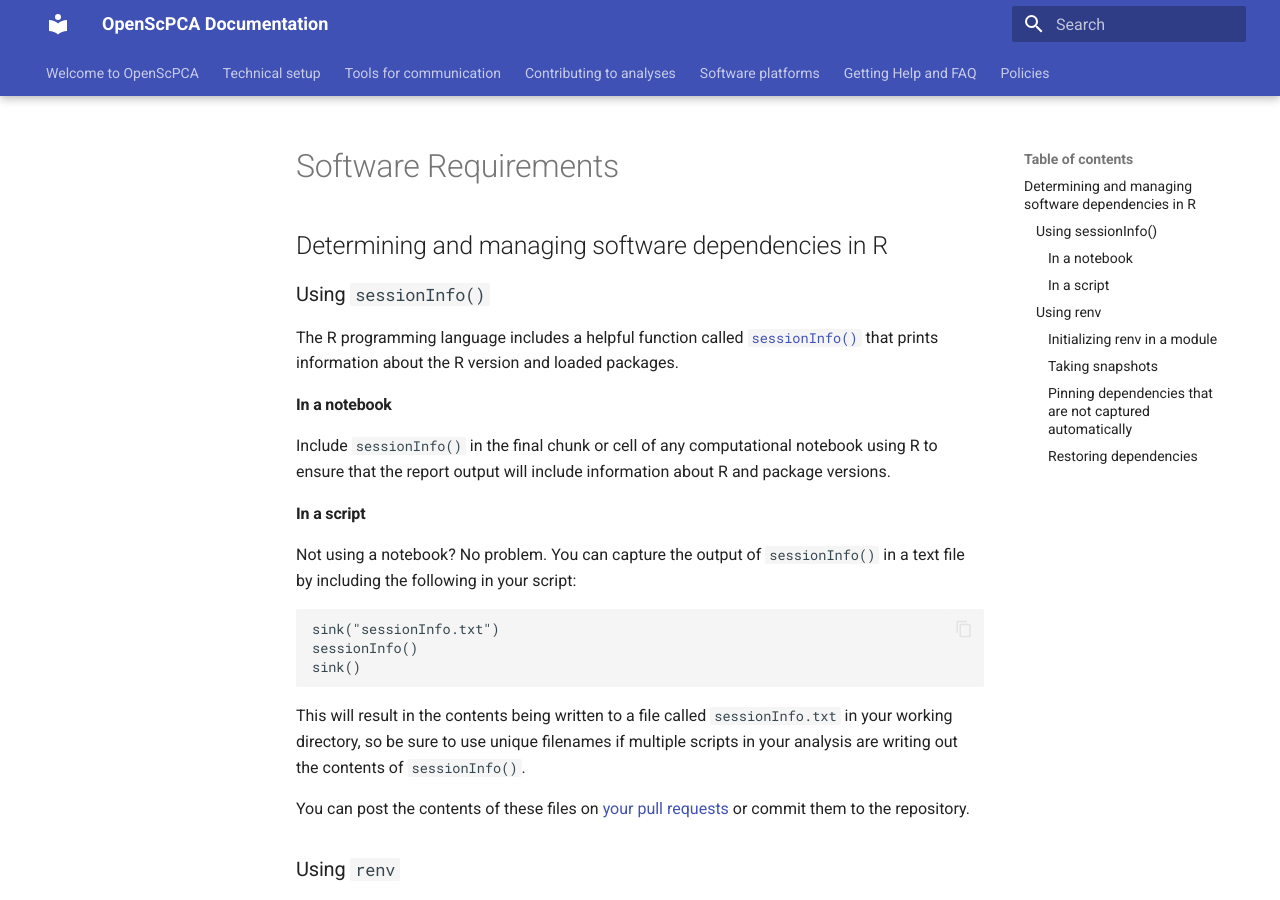
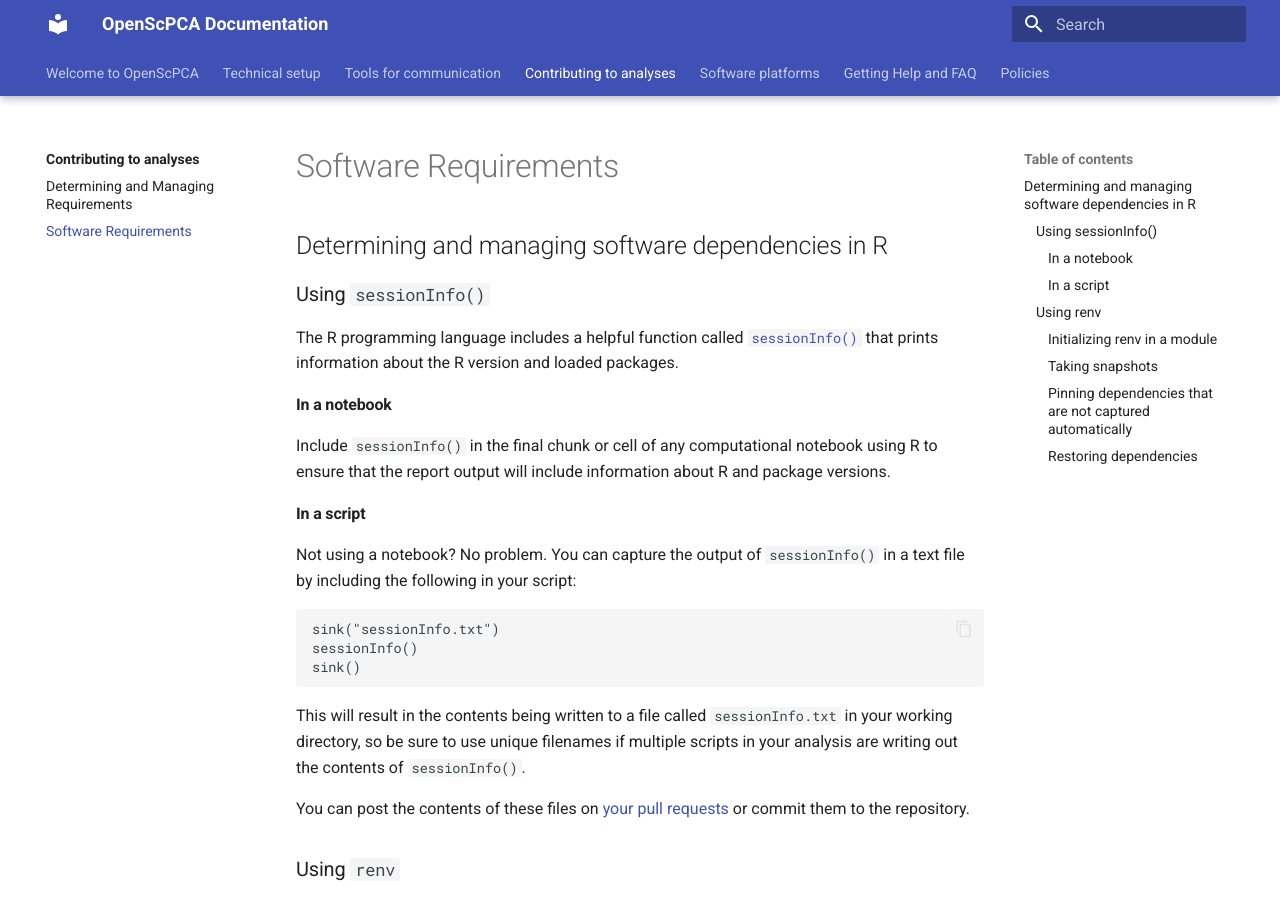
Before and after one commit to AlexsLemonade/OpenScPCA-analysis, an MkDocs documentation site: the page built from docs/contributing-to-analyses/determining-and-managing-requirements/software-requirements.md, in a window 1280 px wide and 900 px high. Built offline with MkDocs 1.6.1 and Material for MkDocs 9.7.7, drawn with Linux system fonts in a browser that asks for light colours.

Commit message:
Add to mkdocs nav

```diff
--- a/mkdocs.yml
+++ b/mkdocs.yml
@@ -47,6 +47,7 @@ nav:
   - Contributing to analyses:  # Setting up an analysis, all the git stuff
     - contributing-to-analyses/index.md
     - contributing-to-analyses/determining-and-managing-requirements/index.md
+    - contributing-to-analyses/determining-and-managing-requirements/software-requirements.md
   - Software platforms:            # LSfR, AWS, Docker, etc
     - software-platforms/index.md
   - Getting Help and FAQ:      # troubleshooting and FAQ
```
